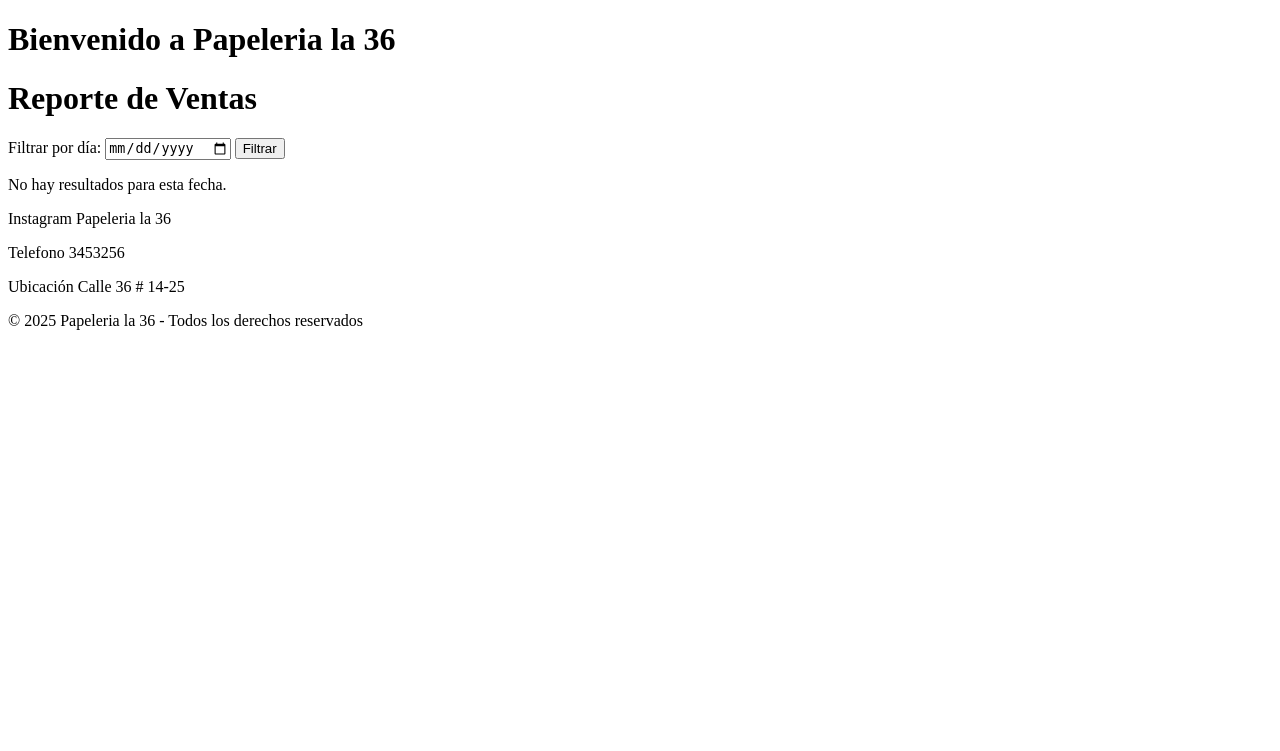
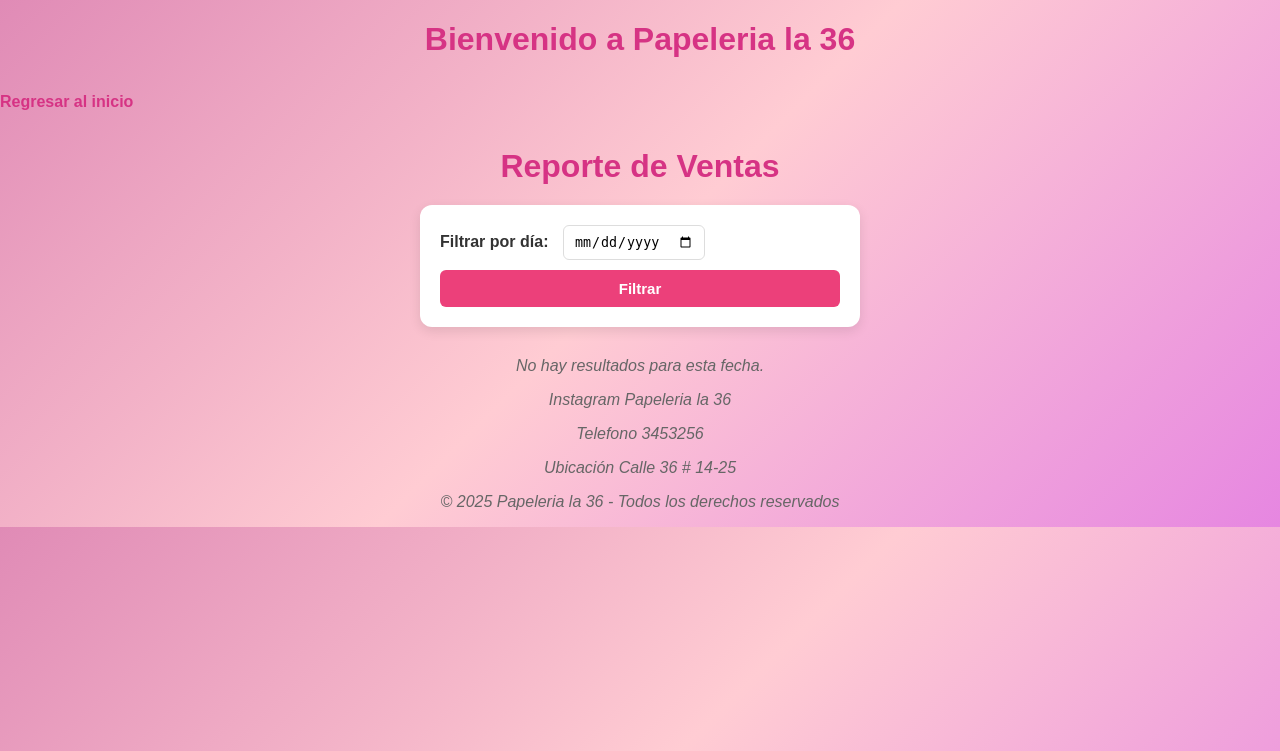
Before and after one commit to LondonoDan/papeleria36, a Django app: page /ventas/reporte/ in a window 1280 px wide. Shown: the top 751 px of the page. Run offline with Django 5.2, Linux system fonts and the light colour scheme.

Commit message:
Ingresando actualizaciones del proyecto

```diff
--- a/inventario/templates/inventario/agregar_producto.html
+++ b/inventario/templates/inventario/agregar_producto.html
@@ -1,9 +1,11 @@
 {# inventario/templates/inventario/agregar_producto.html #}
 {% extends "base.html" %}
 {% load crispy_forms_tags %}
-
+{% load static %}
 {% block content %}
+<link rel="stylesheet" href="{% static 'css/estilosproductos.css' %}">
   <h1>Agregar Producto al Inventario</h1>
+  <a href="{% url 'home' %}">Regresar al inicio</a>
   <form method="post">
     {% csrf_token %}
     {{ form|crispy }}
--- a/inventario/templates/inventario/cuadre_caja.html
+++ b/inventario/templates/inventario/cuadre_caja.html
@@ -3,7 +3,7 @@
 {% load static %}
 {% block content %}
 <link rel="stylesheet" href="{% static 'css/estiloinventario.css' %}">
-
+<a href="{% url 'home' %}">Regresar al inicio</a>
   <h1>Registrar Cuadre de Caja</h1>
 
   <form method="post">
--- a/inventario/templates/inventario/lista_productos.html
+++ b/inventario/templates/inventario/lista_productos.html
@@ -2,6 +2,8 @@
 {% load static %}
 
 {% block content %}
+<link rel="stylesheet" href="{% static 'css/estiloListado.css' %}">
+<a href="{% url 'home' %}">Regresar al inicio</a>
   <h1>Listado de Productos</h1>
   {% if productos %}
     <table class="table table-striped">
--- a/templates/home.html
+++ b/templates/home.html
@@ -15,10 +15,11 @@
 <div class="admin-panel">
   <!-- Menú lateral -->
   <div class="menu-lateral">
-    <button>+ Agregar Producto</button>
+    <a href="{% url 'inventario:agregar_producto' %}">Agregar Producto</a>
     <a href="{% url 'inventario:lista_productos' %}">Ver Inventario</a>
     <a href="{% url 'inventario:cuadre_caja' %}">Cuadre de caja</a>
     <a href="{% url 'ventas:registrar_venta' %}">Registrar venta</a>
+    <a href="{% url 'ventas:reporte_ventas' %}">Reporte de ventas</a>
   </div>
 
   <!-- Formulario -->
--- /dev/null
+++ b/ventas/estiloscss/css/estiloReporteVenta.css
@@ -0,0 +1,143 @@
+/* Contenedor general */
+body {
+    font-family: 'Arial', sans-serif;
+    background: linear-gradient(135deg, #e08bb6, #FFCCD3, #e686e1);
+    color: #333;
+    margin: 0;
+    padding: 0;
+  }
+
+/* Enlace de regreso */
+a {
+  display: inline-block;
+  margin: 15px 0;
+  text-decoration: none;
+  color: #d63384;
+  font-weight: bold;
+  transition: color 0.3s ease;
+}
+
+a:hover {
+  color: #c21875;
+}
+
+/* Títulos */
+h1, h2 {
+  text-align: center;
+  color: #d63384;
+  margin-bottom: 20px;
+}
+
+/* Formulario */
+form {
+  max-width: 400px;
+  margin: 0 auto 30px auto;
+  padding: 20px;
+  background: #fff;
+  border-radius: 12px;
+  box-shadow: 0 4px 12px rgba(0,0,0,0.1);
+}
+
+form label {
+  font-weight: bold;
+  margin-right: 10px;
+}
+
+form input {
+  padding: 8px 10px;
+  border: 1px solid #ddd;
+  border-radius: 6px;
+  transition: border-color 0.3s ease;
+}
+
+form input:focus {
+  border-color: #d63384;
+  outline: none;
+  box-shadow: 0 0 6px rgba(214,51,132,0.3);
+}
+
+form button {
+  margin-top: 10px;
+  width: 100%;
+  padding: 10px;
+  background: #d63384;
+  color: #fff;
+  border: none;
+  border-radius: 8px;
+  font-size: 15px;
+  font-weight: bold;
+  cursor: pointer;
+  transition: background 0.3s ease;
+}
+
+form button:hover {
+  background: #c21875;
+}
+
+/* Tabla de resultados */
+table {
+  width: 90%;
+  margin: 0 auto 30px auto;
+  border-collapse: collapse;
+  background: #fff;
+  border-radius: 12px;
+  overflow: hidden;
+  box-shadow: 0 4px 12px rgba(0,0,0,0.1);
+}
+
+table thead {
+  background: #d63384;
+  color: #fff;
+}
+
+table th, table td {
+  padding: 12px 15px;
+  text-align: center;
+  border-bottom: 1px solid #eee;
+}
+
+table tr:hover {
+  background-color: #fce4ec; /* rosa muy suave */
+}
+
+/* Mensaje sin resultados */
+p {
+  text-align: center;
+  font-style: italic;
+  color: #666;
+}
+
+
+/* estilo para el boton, cuando se pasa el mouse alumbra*/
+button.btn-primary {
+  background-color: #ec407a;
+  color: white;
+  border: none;
+  padding: 10px 15px;
+  font-size: 15px;
+  border-radius: 6px;
+  cursor: pointer;
+  width: 100%;
+  position: relative;
+  overflow: hidden;
+  transition: background-color 0.3s ease;
+}
+
+button.btn-primary::after {
+  content: '';
+  position: absolute;
+  top: 0;
+  left: -100%;
+  width: 100%;
+  height: 100%;
+  background: linear-gradient(120deg, rgba(255,255,255,0.4), rgba(255,255,255,0));
+  transition: left 0.5s ease;
+}
+
+button.btn-primary:hover::after {
+  left: 100%;
+}
+
+button.btn-primary:hover {
+  background-color: #d81b60;
+}
--- a/ventas/templates/ventas/registrar_venta.html
+++ b/ventas/templates/ventas/registrar_venta.html
@@ -3,7 +3,7 @@
 {% load static %}
 {% block content %}
 <link rel="stylesheet" href="{% static 'css/estiloVentas.css' %}">
-
+<a href="{% url 'home' %}">Regresar al inicio</a>
   <h1>Registrar Venta</h1>
   <form method="post">
     {% csrf_token %}
--- a/ventas/templates/ventas/reporte_ventas.html
+++ b/ventas/templates/ventas/reporte_ventas.html
@@ -2,6 +2,8 @@
 {% load static %}
 
 {% block content %}
+<link rel="stylesheet" href="{% static 'css/estiloReporteVenta.css' %}">
+<a href="{% url 'home' %}">Regresar al inicio</a>
 <h1>Reporte de Ventas</h1>
 
 <form method="GET">
```
Also changed, not shown: factubox/settings.py (+27 -7 lines), inventario/estilosinventario/css/estiloListado.css (added, +108 -0 lines), inventario/estilosinventario/css/estilosproductos.css (added, +115 -0 lines), inventario/estilosinventario/css/estiloinventario.css (line endings or trailing spaces).
